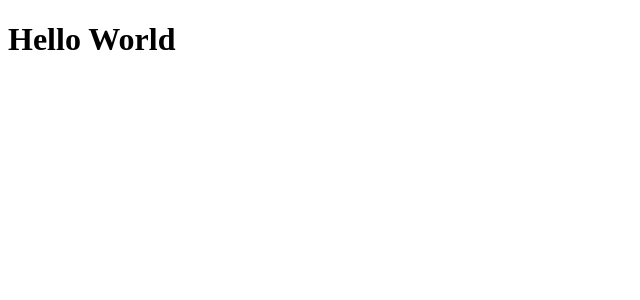
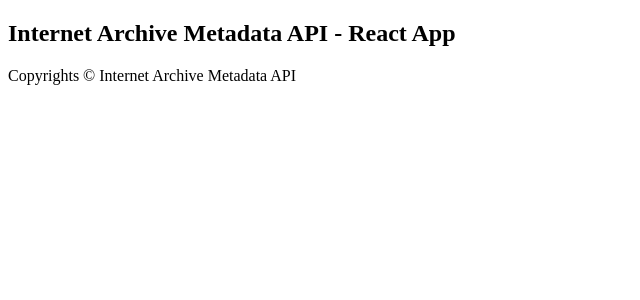
Before and after one commit to imar26/internet-archive-metadata-api, a React (Create React App) app: page / in a window 1280 px wide. Shown: the top 300 px of the page, without its empty margins (0-640 px from the left). Built offline with nearby package versions, Linux system fonts and the light colour scheme.

Commit message:
header / footer structure

```diff
--- /dev/null
+++ b/src/components/Footer.js
@@ -0,0 +1,9 @@
+import React from 'react';
+
+const Footer = () => {
+    return <footer>
+        <p>Copyrights &copy; Internet Archive Metadata API</p>
+    </footer>
+}
+
+export default Footer;
--- /dev/null
+++ b/src/components/Header.js
@@ -0,0 +1,9 @@
+import React from 'react';
+
+const Header = () => {
+    return <header>
+        <h2>Internet Archive Metadata API - React App</h2>
+    </header>
+}
+
+export default Header;
--- /dev/null
+++ b/src/containers/App.js
@@ -0,0 +1,18 @@
+import React, { Component } from 'react';
+
+// Import Components
+import Header from '../components/Header';
+import Footer from '../components/Footer';
+
+class App extends Component {
+    render() {
+        return(
+            <div>
+                <Header/>
+                <Footer/>
+            </div>
+        )
+    }
+}
+
+export default App;
--- a/src/index.js
+++ b/src/index.js
@@ -1,7 +1,10 @@
-import React, { Component } from 'react';
+import React from 'react';
 import ReactDOM from 'react-dom';
 
+// Import Containers
+import App from './containers/App';
+
 ReactDOM.render(
-    <h1>Hello World</h1>,
+    <App/>,
     document.getElementById("root")
 );
```
